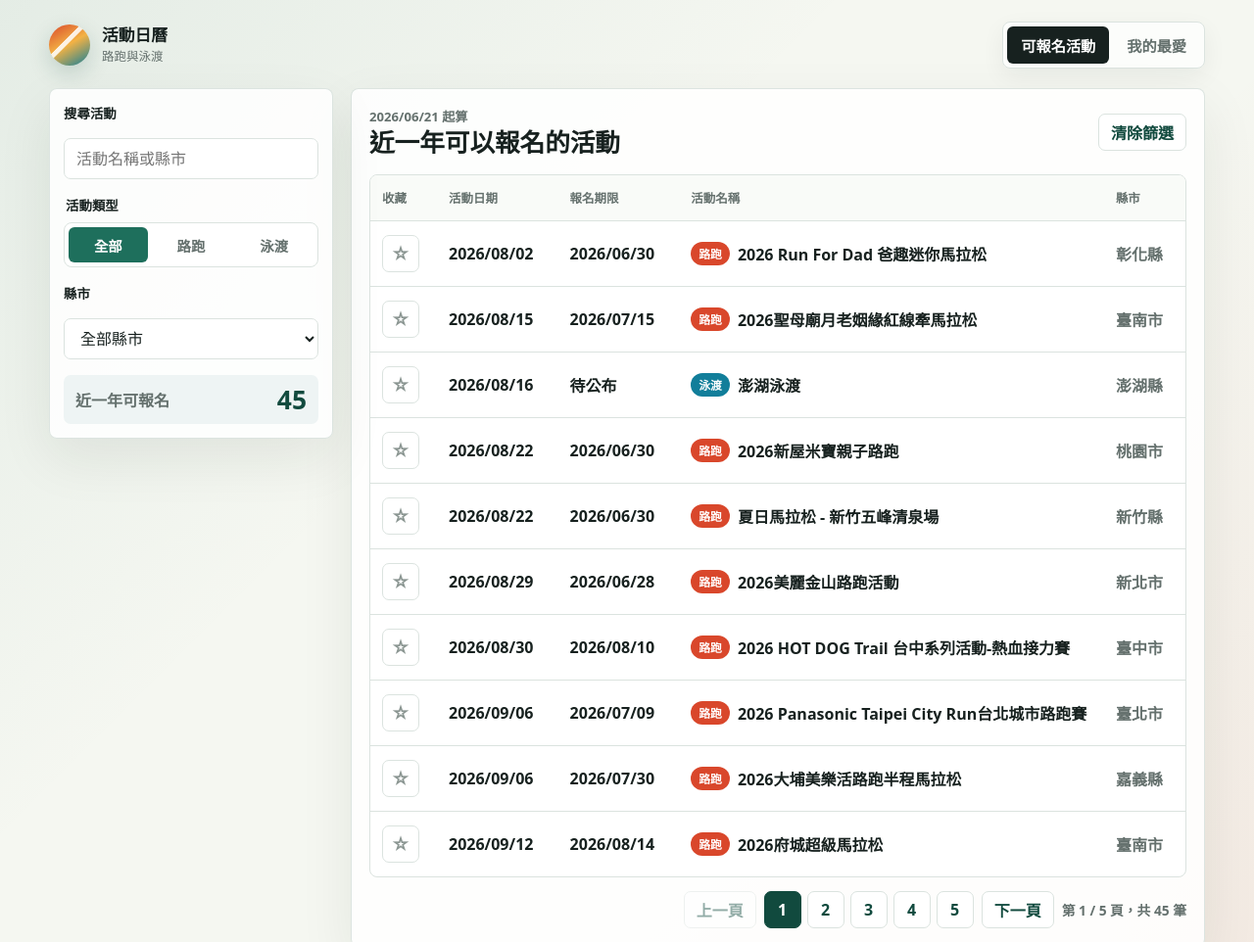
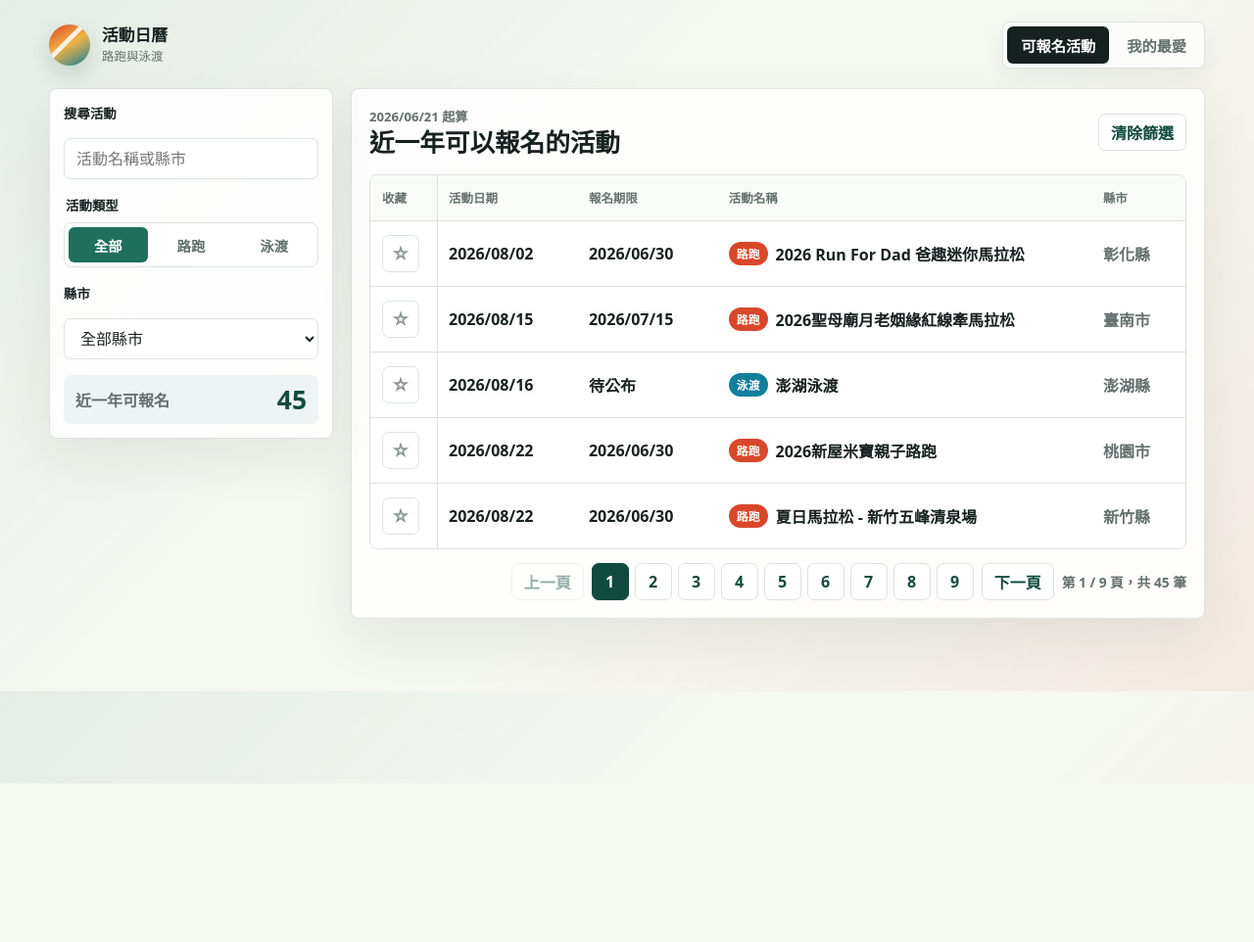
Before and after one commit to AnLing-Zoe/ActCanlender, a website: page index.html in a window 1280 px wide. Shown: the top 962 px of the page at 98% size. After the commit the page ends 800 px from the top, so only its background shows below. Drawn offline with Linux system fonts and the light colour scheme.

Commit message:
Freeze favorite column and reduce page size

```diff
--- a/app.js
+++ b/app.js
@@ -3,7 +3,7 @@ const ONE_YEAR_LATER = new Date(TODAY);
 ONE_YEAR_LATER.setFullYear(ONE_YEAR_LATER.getFullYear() + 1);
 
 const FAVORITES_KEY = "activity-calendar-favorites";
-const PAGE_SIZE = 10;
+const PAGE_SIZE = 5;
 
 const fallbackEvents = [
   {
--- a/scripts/update-events.mjs
+++ b/scripts/update-events.mjs
@@ -6,7 +6,7 @@ import vm from "node:vm";
 const ROOT = resolve(fileURLToPath(new URL("..", import.meta.url)));
 const APP_PATH = resolve(ROOT, "app.js");
 const DATA_PATH = resolve(ROOT, "data/events.js");
-const PAGE_SIZE = 10;
+const PAGE_SIZE = 5;
 const TODAY = startOfToday();
 const ONE_YEAR_LATER = new Date(TODAY);
 ONE_YEAR_LATER.setFullYear(ONE_YEAR_LATER.getFullYear() + 1);
--- a/styles.css
+++ b/styles.css
@@ -295,7 +295,8 @@ a:focus-visible {
 table {
   width: 100%;
   min-width: 760px;
-  border-collapse: collapse;
+  border-collapse: separate;
+  border-spacing: 0;
 }
 
 th,
@@ -313,11 +314,31 @@ th {
   font-weight: 900;
 }
 
+th:first-child,
+.favorite-cell {
+  position: sticky;
+  left: 0;
+  box-shadow: 1px 0 0 var(--line);
+}
+
+th:first-child {
+  z-index: 4;
+}
+
+.favorite-cell {
+  z-index: 3;
+  background: #fff;
+}
+
 tbody tr:last-child td {
   border-bottom: 0;
 }
 
 tbody tr:hover {
+  background: #fbf7ef;
+}
+
+tbody tr:hover .favorite-cell {
   background: #fbf7ef;
 }
 
```
